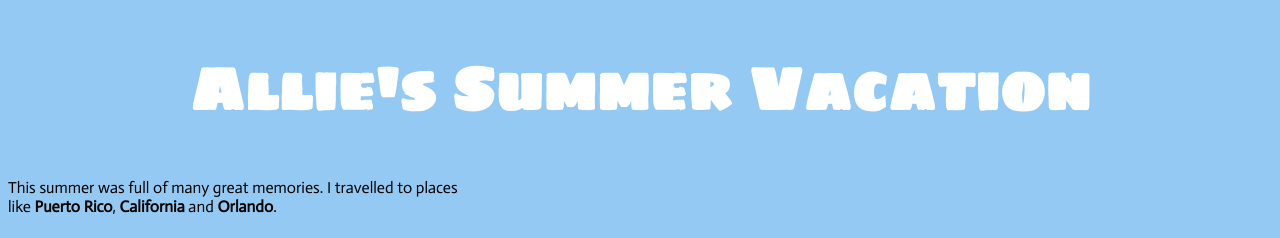
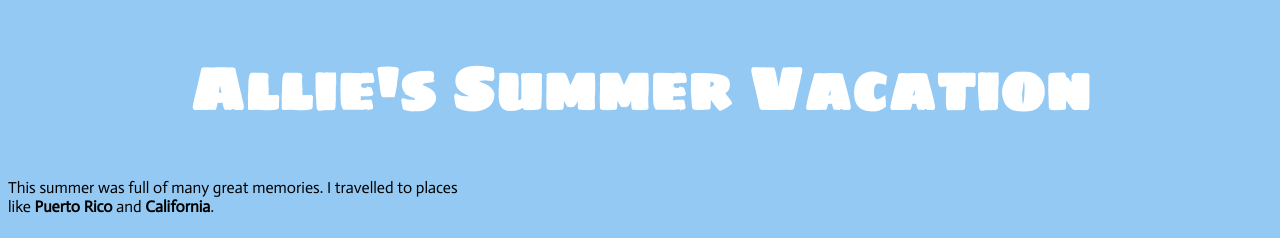
Before and after one commit to shoriaku/summer-vacation, a plain HTML site: page index.html in a window 1280 px wide. Shown: the top 238 px of the page. Drawn offline with nearby package versions, Linux system fonts and the light colour scheme; a web font is replaced by a local one.

Commit message:
Update index.html

```diff
--- a/index.html
+++ b/index.html
@@ -14,6 +14,7 @@
 <link href="https://fonts.googleapis.com/css?family=Sigmar+One" rel="stylesheet">
 <link href="https://fonts.googleapis.com/css?family=Caveat+Brush|Delius+Unicase" rel="stylesheet">
 <link href='https://fonts.googleapis.com/css?family=Actor' rel='stylesheet'>
+
 <link rel="stylesheet" type="text/css" href="main.css">
 
 
@@ -25,8 +26,8 @@
 
 <h1>Allie's Summer Vacation</h1>
 
-<p>This summer was full of many great memories. I travelled to places <br>like <b>Puerto Rico</b>,
-<b>California</b> and <b>Orlando</b>.</br></p>
+<p>This summer was full of many great memories. I travelled to places <br>like <b>Puerto Rico</b> and
+<b>California</b>.</br></p>
 
 <h2>Puerto Rico</h2>
 
```
